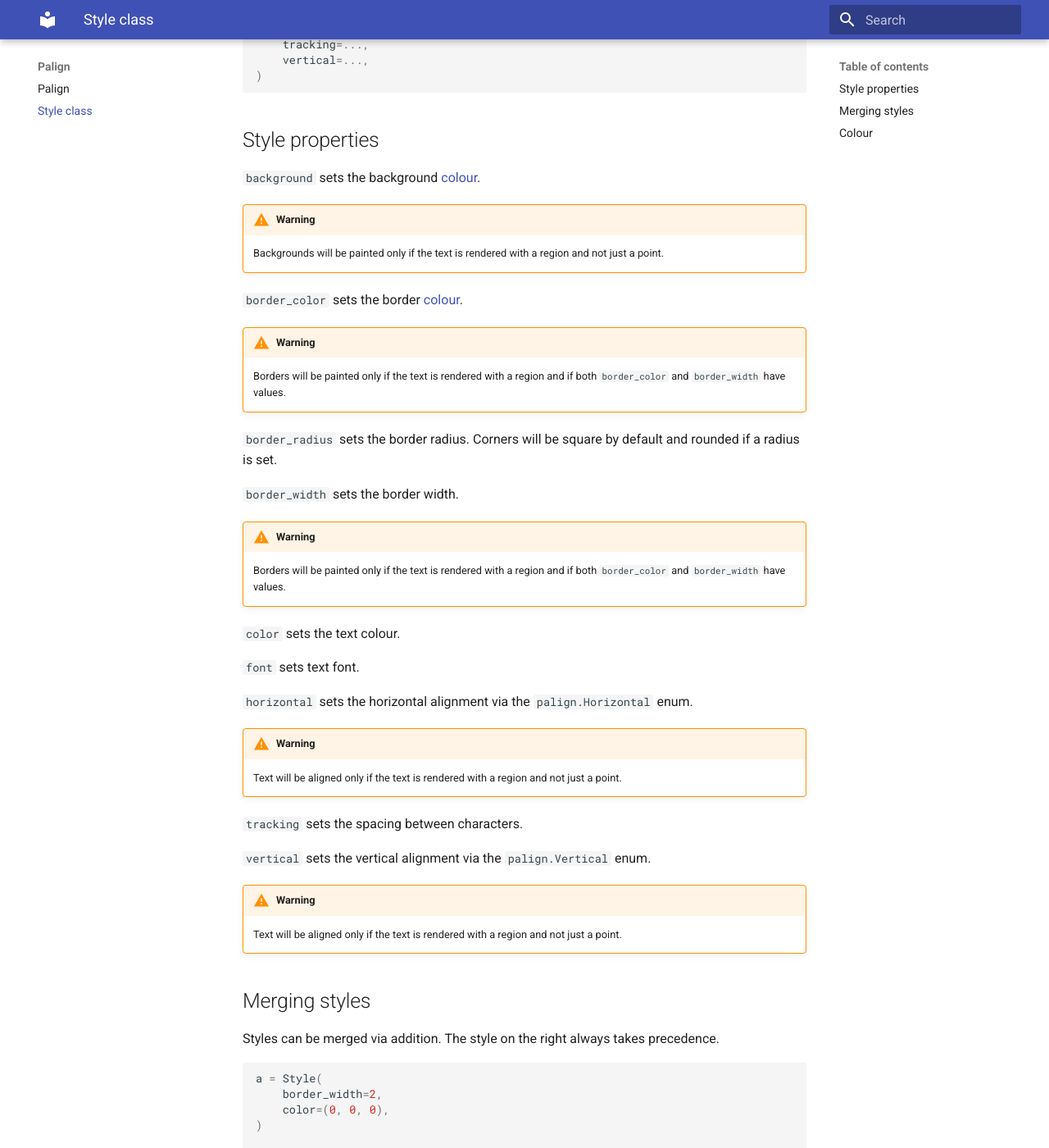
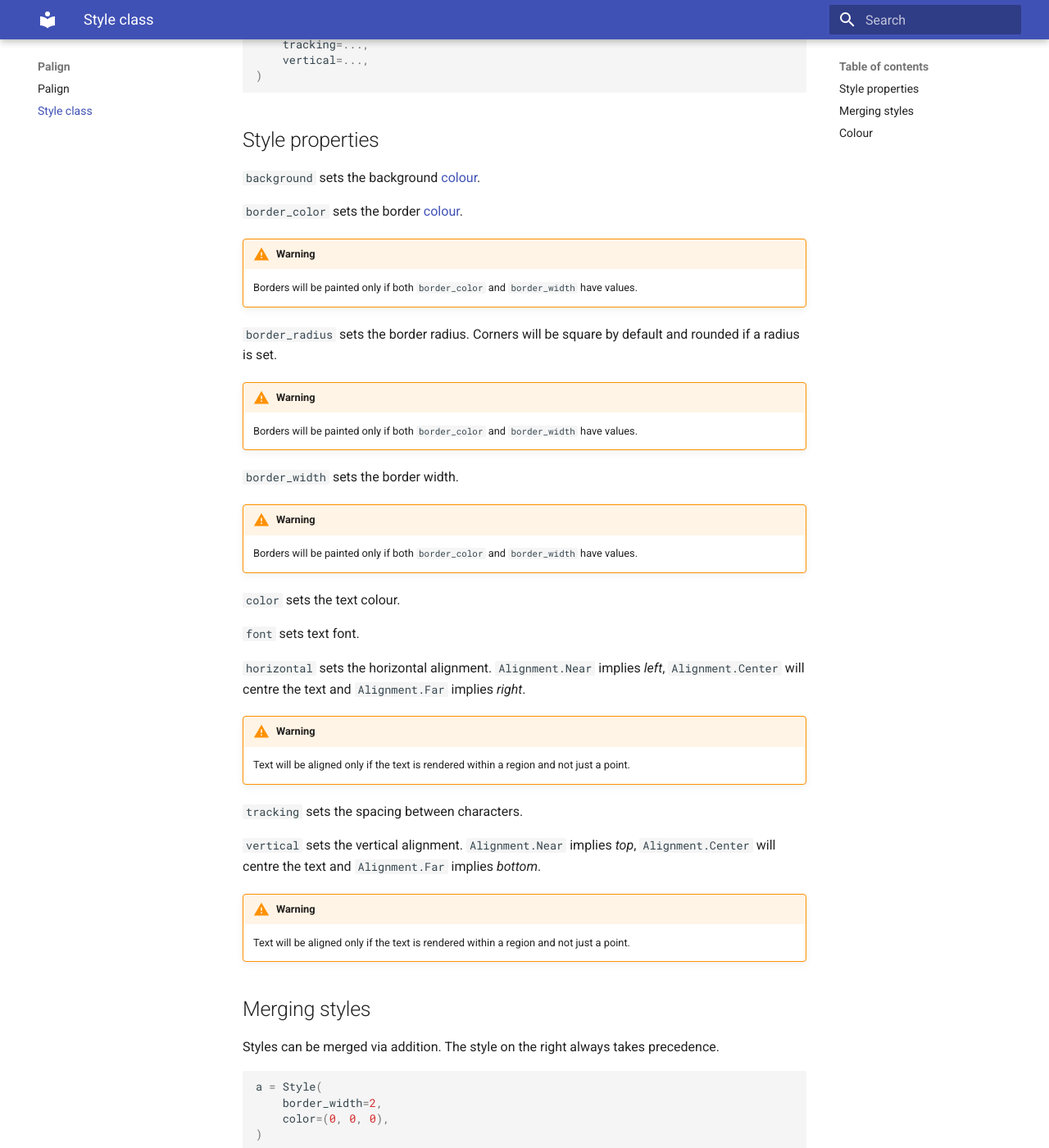
Before and after one commit to cariad/palign, an MkDocs documentation site: the page built from docs/style.md, in a window 1280 px wide and 1400 px high, scrolled down 377 px. Shown: the whole window at 82% size. Built offline with MkDocs 1.6.1 and Material for MkDocs 9.7.7, drawn with Linux system fonts in a browser that asks for light colours.

Commit message:
Update Style class documentation

```diff
--- a/docs/style.md
+++ b/docs/style.md
@@ -22,42 +22,41 @@ style = Style(
 
 `background` sets the background [colour](#colour).
 
-!!! warning
-
-    Backgrounds will be painted only if the text is rendered with a region and not just a point.
-
-
 `border_color` sets the border [colour](#colour).
 
 !!! warning
 
-    Borders will be painted only if the text is rendered with a region and if both `border_color` and `border_width` have values.
+    Borders will be painted only if both `border_color` and `border_width` have values.
 
 `border_radius` sets the border radius. Corners will be square by default and rounded if a radius is set.
+
+!!! warning
+
+    Borders will be painted only if both `border_color` and `border_width` have values.
 
 `border_width` sets the border width.
 
 !!! warning
 
-    Borders will be painted only if the text is rendered with a region and if both `border_color` and `border_width` have values.
+    Borders will be painted only if both `border_color` and `border_width` have values.
 
 `color` sets the text colour.
 
 `font` sets text font.
 
-`horizontal` sets the horizontal alignment via the `palign.Horizontal` enum.
+`horizontal` sets the horizontal alignment. `Alignment.Near` implies _left_, `Alignment.Center` will centre the text and `Alignment.Far` implies _right_.
 
 !!! warning
 
-    Text will be aligned only if the text is rendered with a region and not just a point.
+    Text will be aligned only if the text is rendered within a region and not just a point.
 
 `tracking` sets the spacing between characters.
 
-`vertical` sets the vertical alignment via the `palign.Vertical` enum.
+`vertical` sets the vertical alignment. `Alignment.Near` implies _top_, `Alignment.Center` will centre the text and `Alignment.Far` implies _bottom_.
 
 !!! warning
 
-    Text will be aligned only if the text is rendered with a region and not just a point.
+    Text will be aligned only if the text is rendered within a region and not just a point.
 
 ## Merging styles
 
```
Also changed, not shown: 1 other file.
